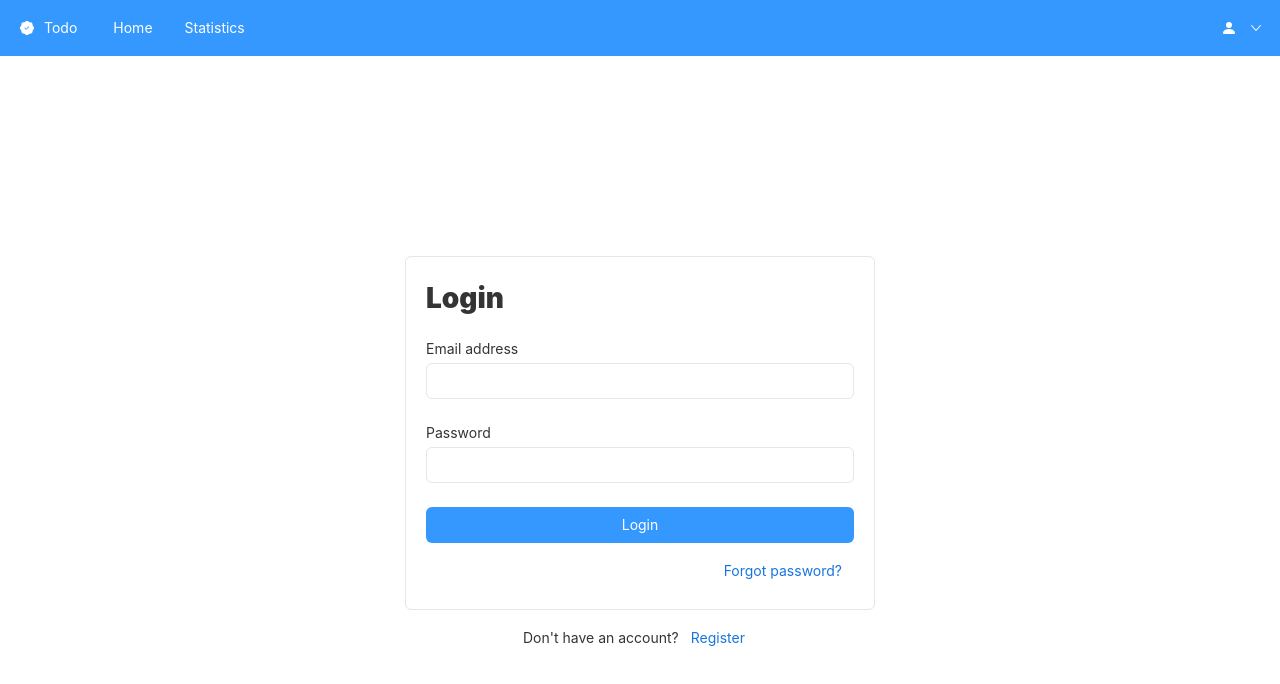
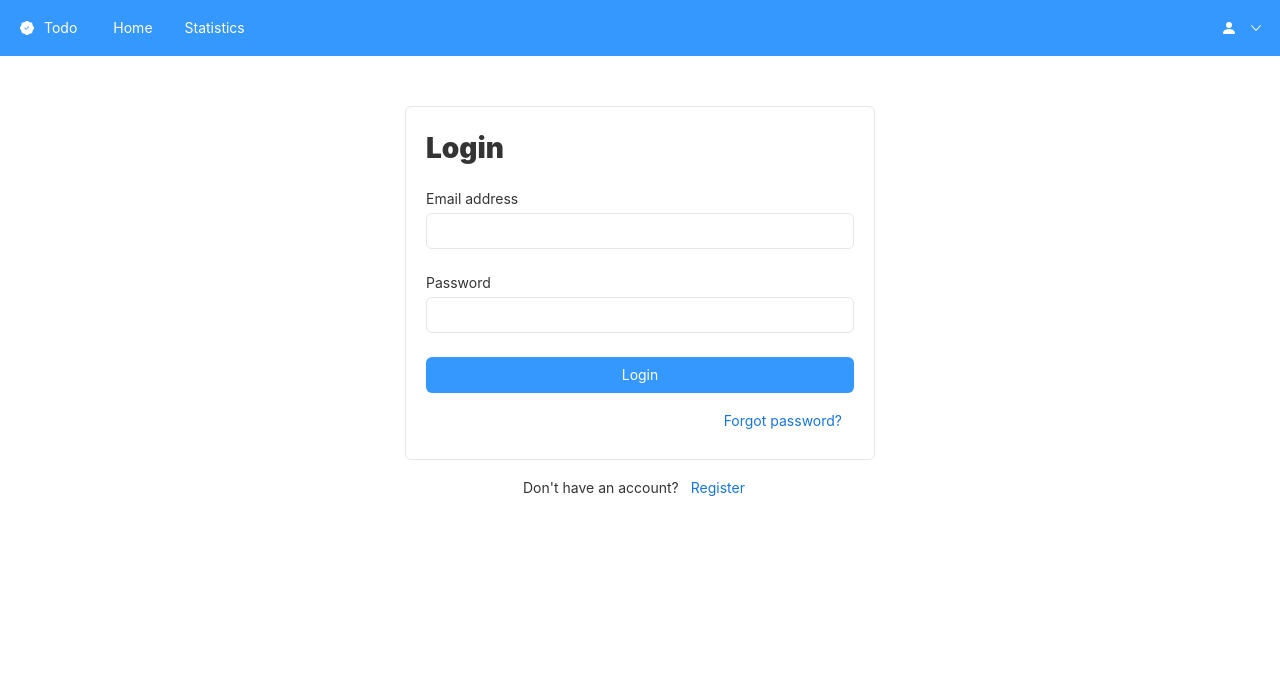
Before and after one commit to Nasi-Goreng-Pattaya/todo-frontend, a React (Vite) app: page /login in a window 1280 px wide. Shown: the top 684 px of the page. Built offline with nearby package versions, Linux system fonts and the light colour scheme.

Commit message:
Remove inline styling and use css module instead

```diff
--- a/src/App.tsx
+++ b/src/App.tsx
@@ -1,20 +1,22 @@
 import { Routes, Route, Link } from "react-router-dom";
-import { Container, Header, Content, Navbar, Nav, FlexboxGrid } from "rsuite";
+import { Navbar, Nav, FlexboxGrid } from "rsuite";
 import { BsFillPatchCheckFill, BsPersonFill } from "react-icons/bs";
 import Home from "./pages/Home";
 import Login from "./pages/Login";
+import Statistics from "./pages/Statistics";
+import Style from "./styles/App.module.css";
 
 function App() {
   return (
-    <Container>
-      <Header>
+    <div className={Style["wrapper"]}>
+      <header className={Style["header"]}>
         <Navbar appearance="inverse">
           <Navbar.Brand as={Link} to="/">
             <FlexboxGrid align="middle">
               <BsFillPatchCheckFill
-                style={{ color: "#fff", marginRight: "10px" }}
+                className={`${Style["white-color"]} ${Style["mr-10"]}`}
               />
-              <p style={{ color: "#fff" }}>Todo</p>
+              <p className={Style["white-color"]}>Todo</p>
             </FlexboxGrid>
           </Navbar.Brand>
           <Nav>
@@ -39,17 +41,17 @@ function App() {
             </Nav.Menu>
           </Nav>
         </Navbar>
-      </Header>
-      <Content>
+      </header>
+      <main className={Style["content-wrapper"]}>
         <Routes>
           <Route path="/" element={<Home />} />
           <Route path="/login" element={<Login />} />
+          <Route path="/statistics" element={<Statistics />} />
           {/* <Route path="/register" element={<Register />} />
-          <Route path="/statistics" element={<Statistics />} />
           <Route path="/profile" element={<Profile />} /> */}
         </Routes>
-      </Content>
-    </Container>
+      </main>
+    </div>
   );
 }
 
--- a/src/pages/Home.tsx
+++ b/src/pages/Home.tsx
@@ -1,9 +1,5 @@
-import React from 'react'
+const Home = () => {
+  return <div>Home</div>;
+};
 
-const Home = () => {
-  return (
-    <div>Home</div>
-  )
-}
-
-export default Home
+export default Home;
--- a/src/pages/Login.tsx
+++ b/src/pages/Login.tsx
@@ -4,13 +4,12 @@ import {
   Button,
   ButtonToolbar,
   Col,
-  Container,
-  Content,
   FlexboxGrid,
   Form,
   Panel,
   Schema,
 } from "rsuite";
+import Style from "../styles/Login.module.css";
 
 const { StringType } = Schema.Types;
 const model = Schema.Model({
@@ -36,13 +35,7 @@ const Login = () => {
     // navigate to the main page
   };
   return (
-    <Container>
-      <Content>
-        <FlexboxGrid
-          justify="center"
-          align="middle"
-          style={{ height: "100vh" }}
-        >
+    <FlexboxGrid justify="center" className={Style["wrapper"]}>
       <FlexboxGrid.Item as={Col} md={15} lg={12} xl={9} colspan={21}>
         <Panel header={<h3>Login</h3>} bordered>
           <Form fluid model={model} onSubmit={handleOnSubmit}>
@@ -73,18 +66,14 @@ const Login = () => {
               <FlexboxGrid
                 justify="end"
                 align="middle"
-                    style={{ marginTop: "10px" }}
+                className={Style["mt-10"]}
               >
                 <Button appearance="link">Forgot password?</Button>
               </FlexboxGrid>
             </Form.Group>
           </Form>
         </Panel>
-            <FlexboxGrid
-              justify="center"
-              align="middle"
-              style={{ marginTop: "10px" }}
-            >
+        <FlexboxGrid justify="center" align="middle" className={Style["mt-10"]}>
           <p>Don't have an account?</p>
           <Button as={Link} appearance="link" to="/register">
             Register
@@ -92,8 +81,6 @@ const Login = () => {
         </FlexboxGrid>
       </FlexboxGrid.Item>
     </FlexboxGrid>
-      </Content>
-    </Container>
   );
 };
 
--- /dev/null
+++ b/src/pages/Statistics.tsx
@@ -0,0 +1,5 @@
+const Statistics = () => {
+  return <div>Statistics</div>;
+};
+
+export default Statistics;
--- /dev/null
+++ b/src/styles/App.module.css
@@ -0,0 +1,21 @@
+.wrapper {
+  display: flex;
+  flex-direction: column;
+}
+
+.header {
+  height: 56px;
+}
+
+.content-wrapper {
+  min-height: calc(100vh - 56px);
+  padding: 50px 0px;
+}
+
+.white-color {
+  color: white;
+}
+
+.mr-10 {
+  margin-right: 10px;
+}
--- /dev/null
+++ b/src/styles/Login.module.css
@@ -0,0 +1,7 @@
+.wrapper {
+  height: 100%;
+}
+
+.mt-10 {
+  margin-top: 10px;
+}
```
Lines whose indentation alone changed are shown as unchanged.
